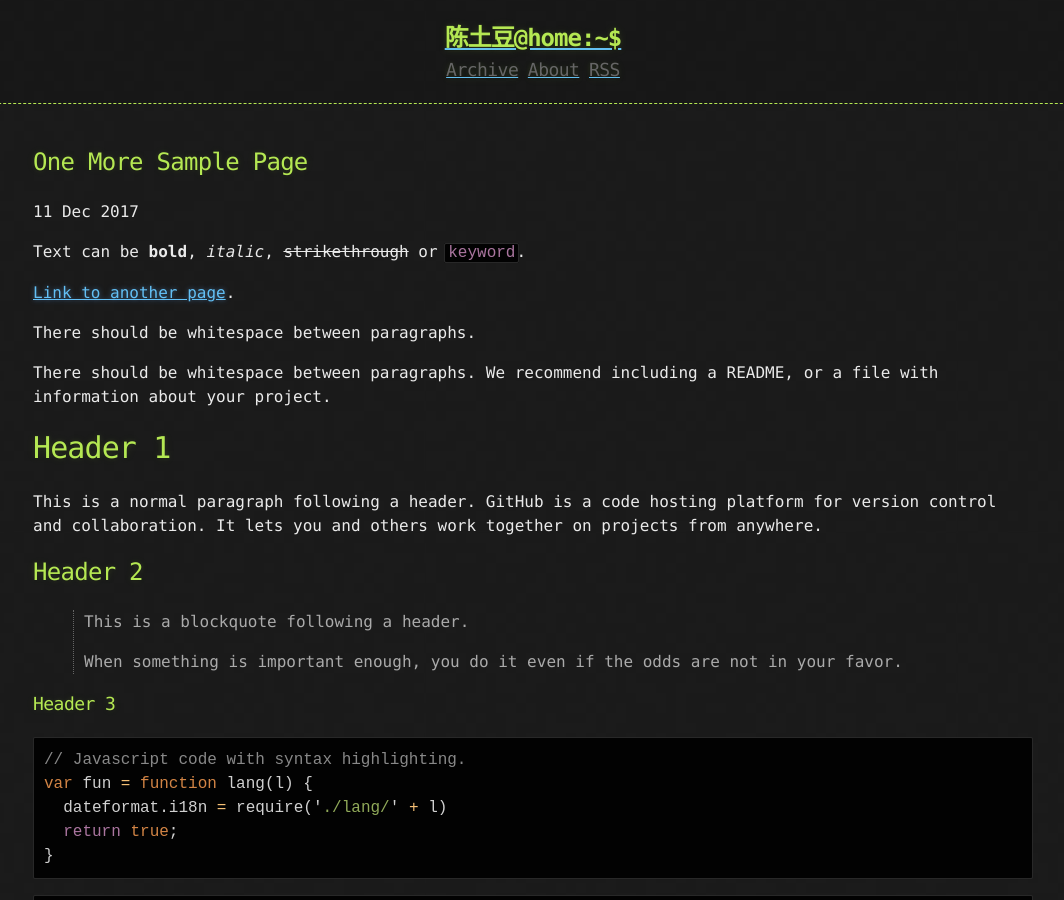
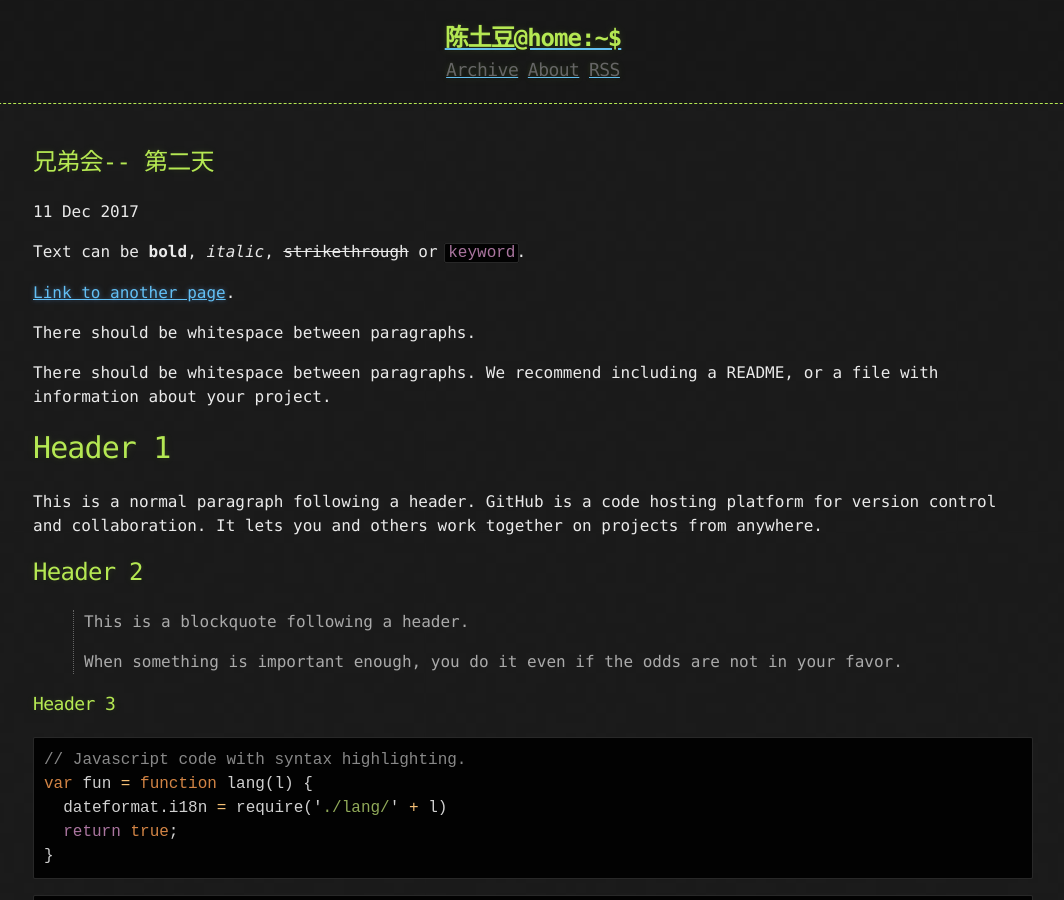
Before and after one commit to xjx19970831/xjx19970831.Github.io, a Jekyll site: the page built from _posts/2017-12-11-One-More-Sample-Page.md, in a window 1280 px wide and 900 px high. Shown: the whole window, without its empty margins (107-1171 px from the left). Built offline with Jekyll 4.4.1, drawn with Linux system fonts in a browser that asks for light colours; part of the change alters nothing that is shown.

Commit message:
initial commit

```diff
--- a/_posts/2017-12-11-One-More-Sample-Page.md
+++ b/_posts/2017-12-11-One-More-Sample-Page.md
@@ -1,5 +1,5 @@
 ---
-title: One More Sample Page
+title: 兄弟会-- 第二天
 published: true
 ---
 
@@ -95,11 +95,11 @@ end
 
 ### Small image
 
-![](https://assets-cdn.github.com/images/icons/emoji/octocat.png)
+![](http://img0.imgtn.bdimg.com/it/u=3298728661,552425777&fm=26&gp=0.jpg)
 
 ### Large image
 
-![](https://guides.github.com/activities/hello-world/branching.png)
+![](https://guides.github.com/activities/hello-world/branching.png)![img](http://img0.imgtn.bdimg.com/it/u=3298728661,552425777&fm=26&gp=0.jpg)
 
 
 ### Definition lists can be used with HTML syntax.
```
